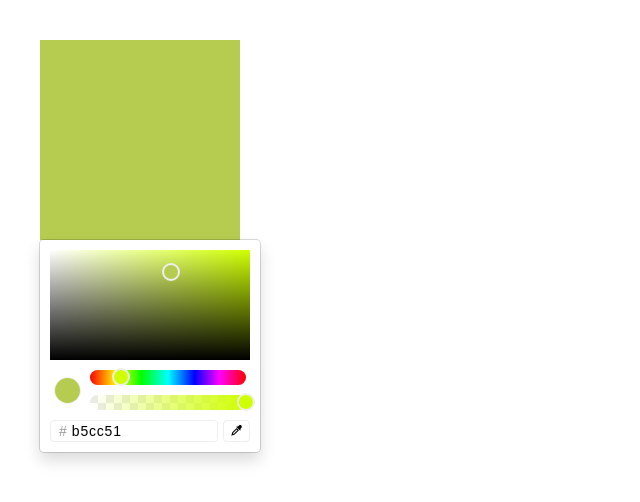
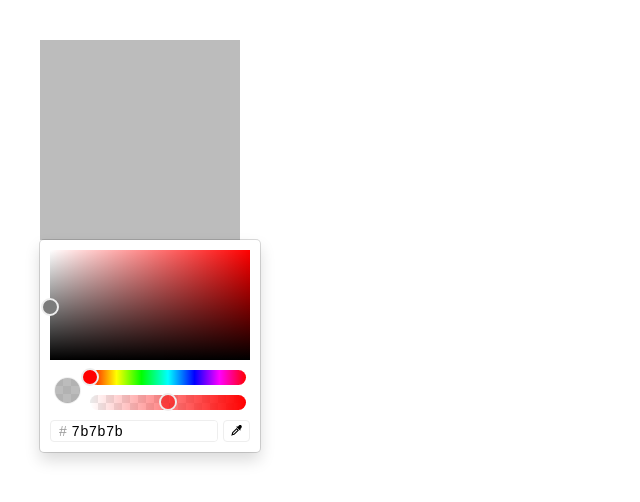
Before and after one commit to leewwhui/react-color-picker, a React (Vite) app: page / in a window 1280 px wide. Shown: the top 502 px of the page, without its empty margins (0-640 px from the left). Built offline with nearby package versions, Linux system fonts and the light colour scheme.

Commit message:
feat: ✨ colorModel集合操作颜色常用方法

```diff
--- a/package.json
+++ b/package.json
@@ -10,7 +10,6 @@
   },
   "dependencies": {
     "ahooks": "^3.7.1",
-    "color-convert": "^2.0.1",
     "html-to-image": "^1.10.8",
     "less": "^4.1.3",
     "react": "^18.2.0",
@@ -19,7 +18,6 @@
     "tinycolor2": "^1.4.2"
   },
   "devDependencies": {
-    "@types/color-convert": "^2.0.0",
     "@types/react": "^18.0.17",
     "@types/react-dom": "^18.0.6",
     "@types/tinycolor2": "^1.4.3",
--- a/src/App.tsx
+++ b/src/App.tsx
@@ -1,23 +1,23 @@
-import { useEffect, useState } from "react";
+import { useState } from "react";
 import "./App.css";
 import { ReactColorPicker } from "./components/react-color-picker";
 
 function App() {
-  const [color, setColor] = useState("b5cc51");
-
-  useEffect(() => {
-    // console.log(color);
-  }, [color]);
+  const [color, setColor] = useState({ r: 123, g: 123, b: 123, a: 0.5 });
 
   return (
     <div>
       <div
-        style={{ width: 200, height: 200, backgroundColor: `#${color}` }}
+        style={{
+          width: 200,
+          height: 200,
+          backgroundColor: `rgba(${color.r}, ${color.g}, ${color.b}, ${color.a})`,
+        }}
       ></div>
       <ReactColorPicker
         color={color}
         onChange={(colors) => {
-          setColor(colors.hex);
+          setColor(colors.rgba);
         }}
       ></ReactColorPicker>
     </div>
--- a/src/components/react-color-picker/colorInput/hexInput.tsx
+++ b/src/components/react-color-picker/colorInput/hexInput.tsx
@@ -1,8 +1,8 @@
 import { FC, useEffect, useState } from "react";
 import styles from "./input.module.less";
 import { HEX, HSVA } from "../types";
-import { convertHEX2HSVA, convertHSVA2HEX } from "../util/convert";
 import { isValidateHex } from "../util/hue_helper";
+import { ColorModel } from "../colorModel";
 
 interface HexInputInterface {
   hsva: HSVA;
@@ -11,15 +11,15 @@ interface HexInputInterface {
 
 export const HexInput: FC<HexInputInterface> = (props) => {
   const { hsva, onChange } = props;
-  const [hex, setHex] = useState<HEX>(convertHSVA2HEX(hsva));
+  const [hex, setHex] = useState<HEX>(ColorModel.toColorSet(hsva).hex);
 
   useEffect(() => {
-    setHex(convertHSVA2HEX(hsva));
+    setHex(ColorModel.toColorSet(hsva).hex);
   }, [hsva]);
 
   const handleHexChange = (hex: HEX) => {
     if (isValidateHex(hex)) {
-      onChange(convertHEX2HSVA(hex));
+      onChange(ColorModel.toColorSet(hex).hsv);
     }
     setHex(hex);
   };
--- /dev/null
+++ b/src/components/react-color-picker/colorModel.ts
@@ -0,0 +1,49 @@
+import tinycolor from "tinycolor2";
+import { colorEnum, colorPrams, ColorSet } from "./types";
+
+export class ColorModel {
+  static toHSVA(color: colorPrams) {}
+
+  static toColorSet(data: colorPrams): ColorSet {
+    const color = tinycolor(data);
+    const alpha = color.getAlpha();
+    color.setAlpha(alpha);
+
+    const rgb = color.toRgb();
+    const hex = color.toHex();
+    const hsv = color.toHsv();
+    const hsl = color.toHsl();
+
+    return {
+      hex,
+      hsv: {
+        ...hsv,
+        s: hsv.s * 100,
+        v: hsv.v * 100,
+      },
+      hsl: {
+        ...hsl,
+        s: hsl.s * 100,
+        l: hsl.l * 100,
+      },
+      rgba: rgb,
+    };
+  }
+
+  static isColorEqual(source: colorPrams, target: colorPrams) {
+    const targetSrc = tinycolor(target).toString();
+    const sourceColor = tinycolor(source).toString();
+
+    return targetSrc === sourceColor;
+  }
+
+  static getType(color: colorPrams): colorEnum | null {
+    const str = tinycolor(color).toString();
+
+    if (str.indexOf("#") !== -1) return colorEnum.HEX;
+    else if (str.indexOf("rgb") !== -1) return colorEnum.RGBA;
+    else if (str.indexOf("hsv") !== -1) return colorEnum.HSV;
+    else if (str.indexOf("hsl") !== -1) return colorEnum.HSL;
+    return null;
+  }
+}
--- a/src/components/react-color-picker/dropper/dropper.tsx
+++ b/src/components/react-color-picker/dropper/dropper.tsx
@@ -1,11 +1,12 @@
 import { FC, useEffect } from "react";
-import { convertHEX2HSVA, convertHSVA2HEX } from "../util/convert";
+// import { convertHEX2HSVA, convertHSVA2HEX } from "../util/convert";
 import styles from "./dropper.module.less";
 import { CgColorPicker } from "react-icons/cg";
 import { useCustomEyeDropper } from "./hooks/useCustomEyeDropper";
 import { isBrowserEyeDropper } from "../util/isBrowserSupportEyeDropper";
 import { HSVA } from "../types";
 import tinycolor from "tinycolor2";
+import { ColorModel } from "../colorModel";
 
 interface DropperInterface {
   onChange: (hsva: HSVA) => void;
@@ -19,8 +20,10 @@ export const Dropper: FC<DropperInterface> = (props) => {
     if (isBrowserEyeDropper()) {
       // @ts-ignore
       const eyeDropper = new EyeDropper();
-      // @ts-ignore
-      eyeDropper.open().then((res) => onChange(convertHEX2HSVA(res.sRGBHex)));
+      eyeDropper
+        .open()
+        // @ts-ignore
+        .then((res) => onChange(ColorModel.toColorSet(res.sRGBHex).hsv));
     } else {
       openDropper();
     }
@@ -29,7 +32,7 @@ export const Dropper: FC<DropperInterface> = (props) => {
   useEffect(() => {
     if (!color) return;
     const hex = tinycolor(color).toHex();
-    onChange(convertHEX2HSVA(hex));
+    onChange(ColorModel.toColorSet(hex).hsv);
     closeDropper();
   }, [color]);
 
--- a/src/components/react-color-picker/hooks/useColorManipulate.ts
+++ b/src/components/react-color-picker/hooks/useColorManipulate.ts
@@ -1,40 +1,37 @@
 import { useEffect, useRef, useState } from "react";
+import { ColorModel } from "../colorModel";
 import { colorPrams, ColorSet, HSVA } from "../types";
-import {
-  convertHSVA2ColorSet,
-  convertToColorSet,
-  isColorEqual,
-  isHsvaEqual,
-} from "../util/convert";
 
 export const useColorManipulate = (
   color: colorPrams,
   onChange?: (color: ColorSet) => void
 ) => {
-  const [hsva, setHSVA] = useState(convertToColorSet(color).hsv);
+  const [hsva, setHSVA] = useState(ColorModel.toColorSet(color).hsv);
 
   // source color and hsva
   const cache = useRef({ color, hsva });
 
   useEffect(() => {
-    const hsva = convertToColorSet(color).hsv;
-    if (!(color.toString() === cache.current.color.toString())) {
+    const hsva = ColorModel.toColorSet(color).hsv;
+    if (!ColorModel.isColorEqual(color, cache.current.color)) {
       cache.current = { color, hsva };
       setHSVA(hsva);
     }
   }, [color]);
 
   useEffect(() => {
-    const colors = convertHSVA2ColorSet(hsva);
+    const colors = ColorModel.toColorSet(hsva);
+    const colorType = ColorModel.getType(cache.current.color);
 
     if (
-      !isHsvaEqual(cache.current.hsva, hsva) &&
-      !isColorEqual(colors, cache.current.color)
+      colorType &&
+      !ColorModel.isColorEqual(colors[colorType], cache.current.color) &&
+      !ColorModel.isColorEqual(colors.hsv, cache.current.hsva)
     ) {
-      cache.current = { color: colors.hex, hsva };
+      cache.current = { color: colors[colorType], hsva };
       onChange && onChange(colors);
     }
-  }, [hsva, onChange]);
+  }, [hsva, onChange, color]);
 
   const handleChangeColor = (hsva: HSVA) => {
     setHSVA(hsva);
--- a/src/components/react-color-picker/hue/hue.tsx
+++ b/src/components/react-color-picker/hue/hue.tsx
@@ -1,4 +1,4 @@
-import React, { FC, useMemo, useRef, useState } from "react";
+import React, { FC, useRef } from "react";
 import { HSVA } from "../types";
 import { calculateHue } from "../util/hue_helper";
 import styles from "./hue.module.less";
@@ -9,22 +9,13 @@ interface HueInterface {
 }
 
 export const Hue: FC<HueInterface> = (props) => {
-  // const [isCursorRight, setIsCursorRight] = useState<boolean>(false);
-
   const { hsva, onChange } = props;
   const hue = hsva.h;
   const hueRef = useRef<HTMLDivElement>(null);
-
-  const huePosition = useMemo(() => {
-    // if (isCursorRight) return 100;
-    return (hue / 360) * 100;
-  }, [hue]);
+  const huePosition = (hue / 360) * 100;
 
   const updateHue = (e: React.MouseEvent | MouseEvent) => {
     if (!hueRef || !hueRef.current) return;
-    const hue = calculateHue(e, hueRef.current);
-    // if (hue === 360) setIsCursorRight(true);
-    // else setIsCursorRight(false);
     onChange({ ...hsva, h: calculateHue(e, hueRef.current) });
   };
 
--- a/src/components/react-color-picker/saturation/saturation.tsx
+++ b/src/components/react-color-picker/saturation/saturation.tsx
@@ -1,6 +1,6 @@
 import React, { FC, useRef } from "react";
+import tinycolor from "tinycolor2";
 import { HSVA } from "../types";
-import { convert2Rgb } from "../util/convert";
 import { calculateHSV } from "../util/saturation_helper";
 import styles from "./saturation.module.less";
 
@@ -12,7 +12,7 @@ interface SaturationInterface {
 export const Saturation: FC<SaturationInterface> = (props) => {
   const { hsv, onChange } = props;
   const containerRef = useRef<HTMLDivElement>(null);
-  const rgb = convert2Rgb(hsv);
+  const rgb = tinycolor(hsv).toRgb();
   const saturationPosition = { x: hsv.s, y: 100 - hsv.v };
 
   const handleOnChange = (e: React.MouseEvent | MouseEvent) => {
--- a/src/components/react-color-picker/transparency/transparency.tsx
+++ b/src/components/react-color-picker/transparency/transparency.tsx
@@ -5,7 +5,6 @@ import styles from "./transparency.module.less";
 
 interface TransparentInterface {
   hsv: HSVA;
-  // onTransparencyChange: (transparent: number) => void;
   onChange: (hsva: HSVA) => void;
 }
 
@@ -18,7 +17,6 @@ export const Transparent: FC<TransparentInterface> = (props) => {
   const updateTransparency = (e: React.MouseEvent | MouseEvent) => {
     if (!transparentRef || !transparentRef.current) return;
     onChange({ ...hsv, a: calculateTransparency(e, transparentRef.current) });
-    // onTransparencyChange(calculateTransparency(e, transparentRef.current));
   };
 
   const handleMouseDown = (e: React.MouseEvent) => {
--- a/src/components/react-color-picker/types.ts
+++ b/src/components/react-color-picker/types.ts
@@ -1,15 +1,24 @@
 export type HSV = { h: number; s: number; v: number };
 export type HSVA = { h: number; s: number; v: number; a: number };
 export type HSL = { h: number; s: number; l: number };
+export type HSLA = { h: number; s: number; l: number; a: number };
 export type vector2 = { x: number; y: number };
 export type RGBA = { r: number; g: number; b: number; a: number };
 export type RGB = { r: number; g: number; b: number };
 export type HEX = string;
 
-export interface ColorSet {
-  hsv: HSVA;
-  hex: HEX;
-  rgba: RGBA;
+export enum colorEnum {
+  HEX = "hex",
+  RGBA = "rgba",
+  HSV = "hsv",
+  HSL = "hsl",
 }
 
-export type colorPrams = HSV | HSL | RGB | RGBA | HEX;
+export type ColorSet = {
+  [colorEnum.HSV]: HSVA;
+  [colorEnum.HSL]: HSLA;
+  [colorEnum.HEX]: HEX;
+  [colorEnum.RGBA]: RGBA;
+};
+
+export type colorPrams = HSV | HSL | RGB | RGBA | HEX | HSVA | HSLA;
--- a/src/components/react-color-picker/util/convert.ts
+++ /dev/null
@@ -1,76 +0,0 @@
-import convert from "color-convert";
-import { HEX } from "color-convert/conversions";
-import tinycolor from "tinycolor2";
-import { colorPrams, ColorSet, HSL, HSV, HSVA, RGB, RGBA } from "../types";
-
-export const convert2Rgb = (hsva: HSVA) => {
-  const { h, s, v } = hsva;
-  return convertToColorSet({ h, s, v }).rgba;
-};
-
-export const convertToColorSet = (data: colorPrams): ColorSet => {
-  const color = tinycolor(data);
-  const rgb = color.toRgb();
-  const hex = color.toHex();
-  const hsv = color.toHsv();
-
-  const transparency = Math.ceil(hsv.a);
-  return {
-    hex,
-    hsv: {
-      h: hsv.h,
-      s: hsv.s * 100,
-      v: hsv.v * 100,
-      a: transparency,
-    },
-    rgba: {
-      ...rgb,
-      a: transparency,
-    },
-  };
-};
-
-export const convertHSVA2RGBA = (hsva: HSVA) => {
-  const { h, s, v, a } = hsva;
-  const rgb = tinycolor({ h, s, v }).toRgb();
-  rgb.a = a;
-  return rgb;
-};
-
-export const convertHSVA2HEX = (hsva: HSVA) => {
-  const { h, s, v, a } = hsva;
-  return tinycolor({ h, s, v }).toHex();
-};
-
-export const convertHEX2HSVA = (hex: HEX) => {
-  return convertToColorSet(hex).hsv;
-};
-
-export const convertHSVA2ColorSet = (hsva: HSVA): ColorSet => {
-  const { hex, rgba } = convertToColorSet(hsva);
-  return {
-    hex,
-    rgba,
-    hsv: hsva,
-  };
-};
-
-export const isHsvaEqual = (hsva1: HSVA, hsva2: HSVA) => {
-  return (
-    hsva1.h === hsva2.h &&
-    hsva1.s === hsva2.s &&
-    hsva1.v === hsva2.v &&
-    hsva1.a === hsva2.a
-  );
-};
-
-export const isColorEqual = (colors: ColorSet, color: colorPrams) => {
-  const { hex, rgba, hsv } = colors;
-  const colorStr = color.toString();
-
-  return (
-    hex.toString() == colorStr ||
-    rgba.toString() === colorStr ||
-    hsv.toString() === colorStr
-  );
-};
```
Also changed, not shown: 1 other file (tests, documents, lock files or other folders).
